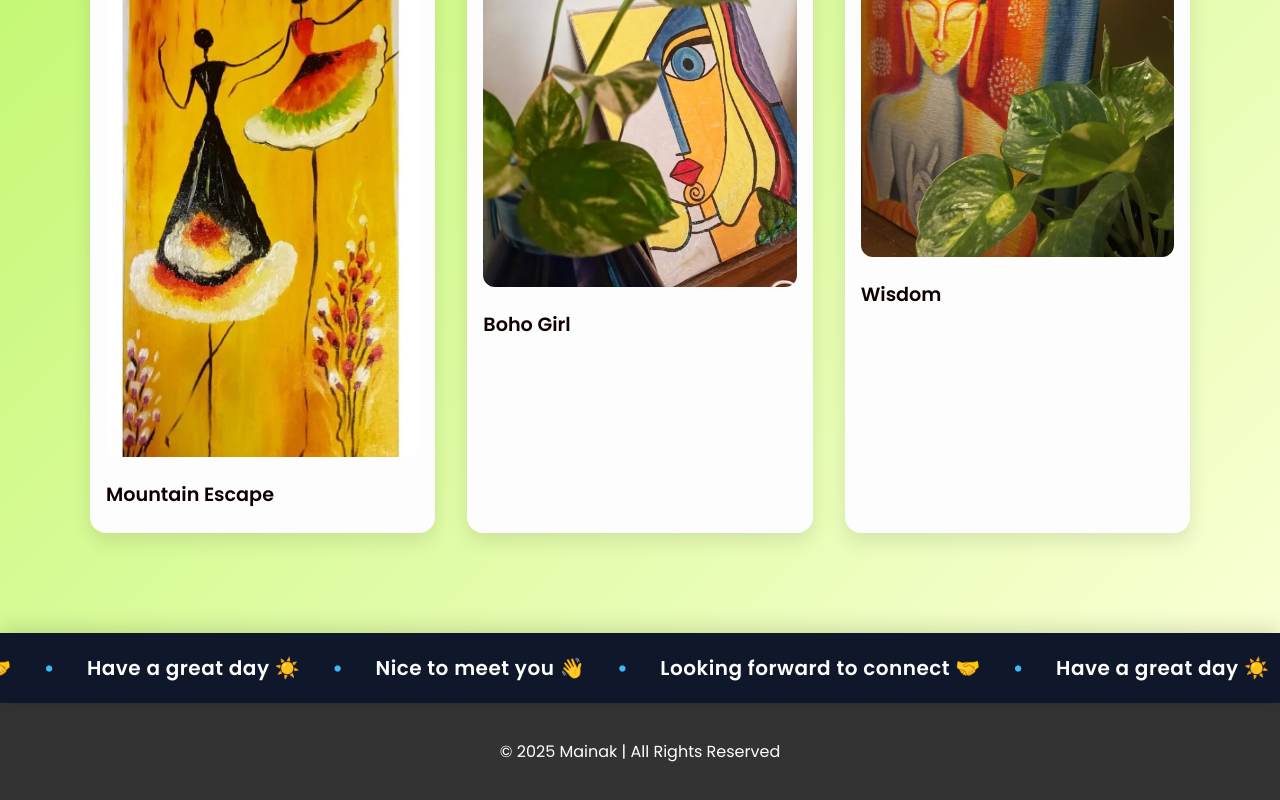
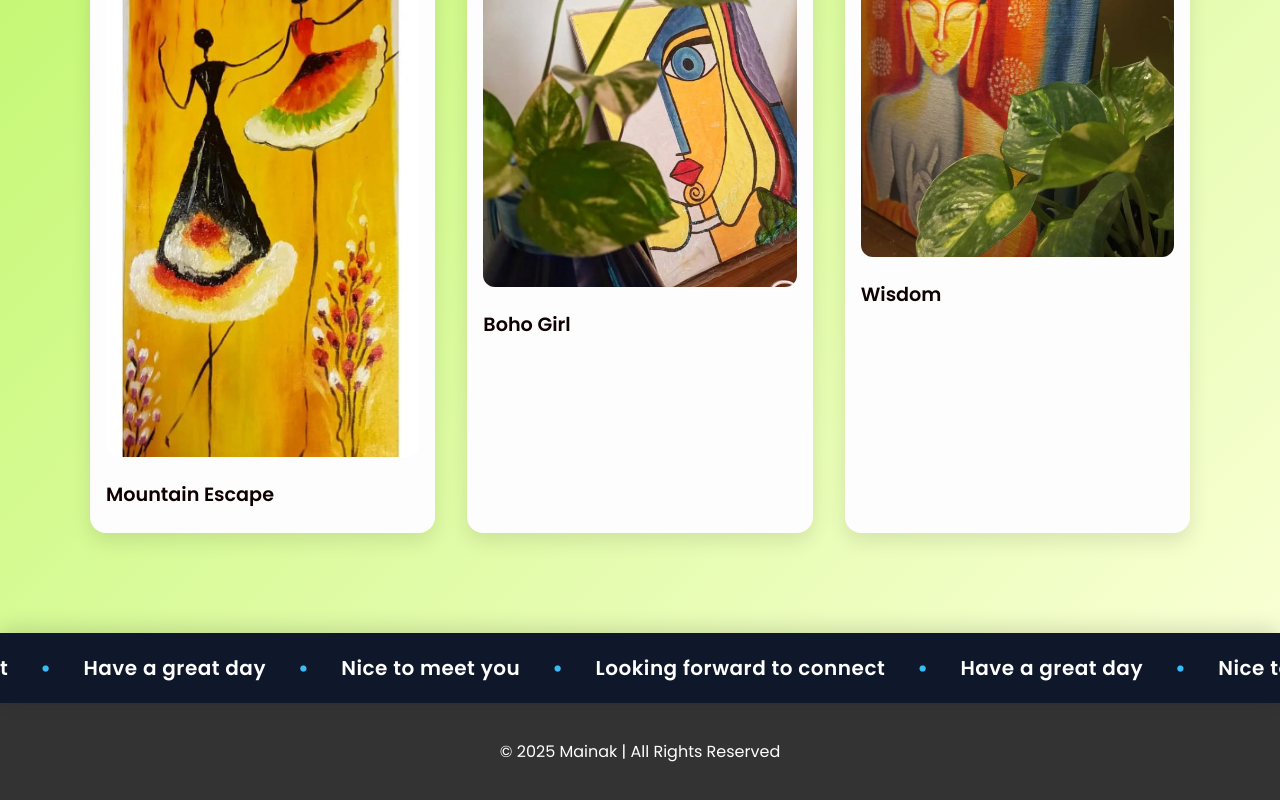
Before and after one commit to mainakpal4/My-Portfolio, a React (Create React App) app: page / in a window 1280 px wide. Shown: the part 5885-6685 px from the top of the page. Built offline with nearby package versions, Linux system fonts and the light colour scheme.

Commit message:
Remove emojis from bottom marquee banner text

```diff
--- a/src/App.js
+++ b/src/App.js
@@ -29,31 +29,31 @@ function App() {
       <section className="bottom-marquee-bar" id="home">
         <div className="marquee-track">
           <div className="marquee-content">
-            <span>Nice to meet you 👋</span>
+            <span>Nice to meet you</span>
             <span className="dot">•</span>
-            <span>Looking forward to connect 🤝</span>
+            <span>Looking forward to connect</span>
             <span className="dot">•</span>
-            <span>Have a great day ☀️</span>
+            <span>Have a great day</span>
             <span className="dot">•</span>
-            <span>Nice to meet you 👋</span>
+            <span>Nice to meet you</span>
             <span className="dot">•</span>
-            <span>Looking forward to connect 🤝</span>
+            <span>Looking forward to connect</span>
             <span className="dot">•</span>
-            <span>Have a great day ☀️</span>
+            <span>Have a great day</span>
             <span className="dot">•</span>
           </div>
           <div className="marquee-content" aria-hidden="true">
-            <span>Nice to meet you 👋</span>
+            <span>Nice to meet you</span>
             <span className="dot">•</span>
-            <span>Looking forward to connect 🤝</span>
+            <span>Looking forward to connect</span>
             <span className="dot">•</span>
-            <span>Have a great day ☀️</span>
+            <span>Have a great day</span>
             <span className="dot">•</span>
-            <span>Nice to meet you 👋</span>
+            <span>Nice to meet you</span>
             <span className="dot">•</span>
-            <span>Looking forward to connect 🤝</span>
+            <span>Looking forward to connect</span>
             <span className="dot">•</span>
-            <span>Have a great day ☀️</span>
+            <span>Have a great day</span>
             <span className="dot">•</span>
           </div>
         </div>
```
